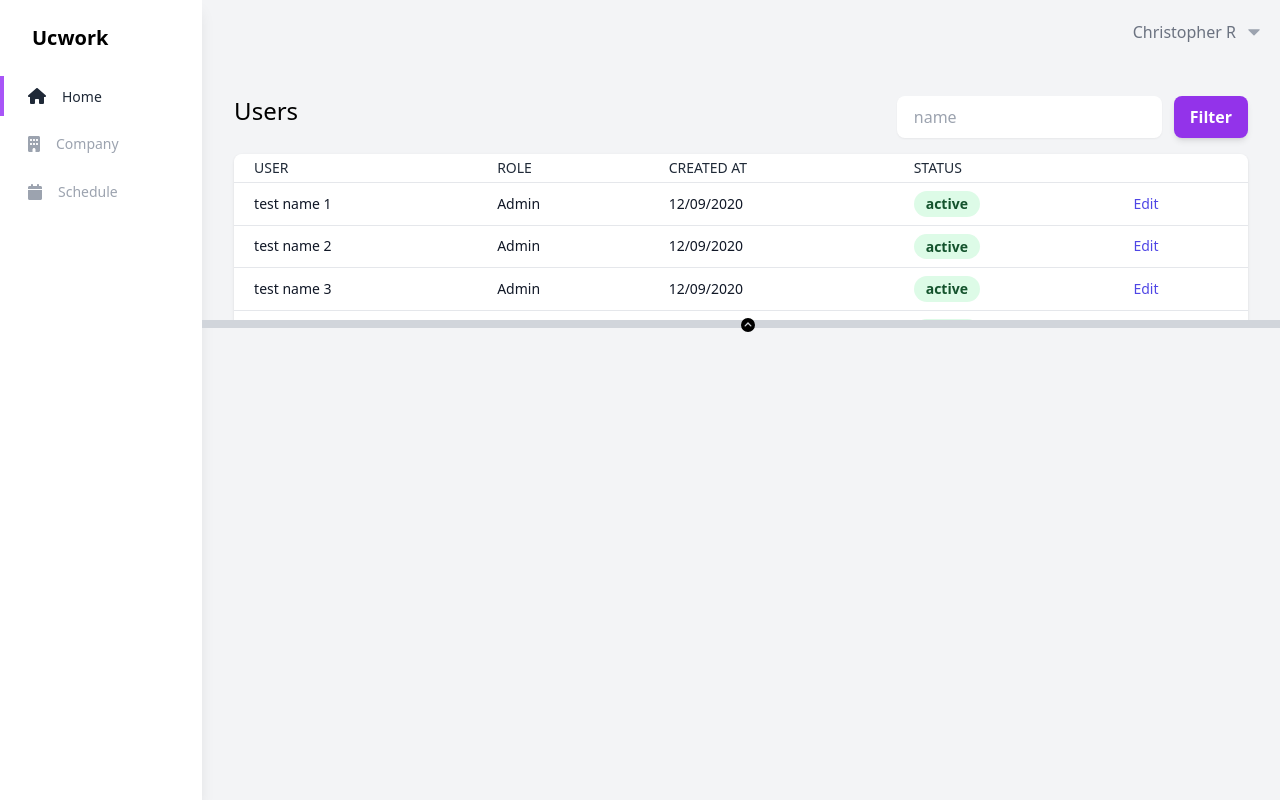
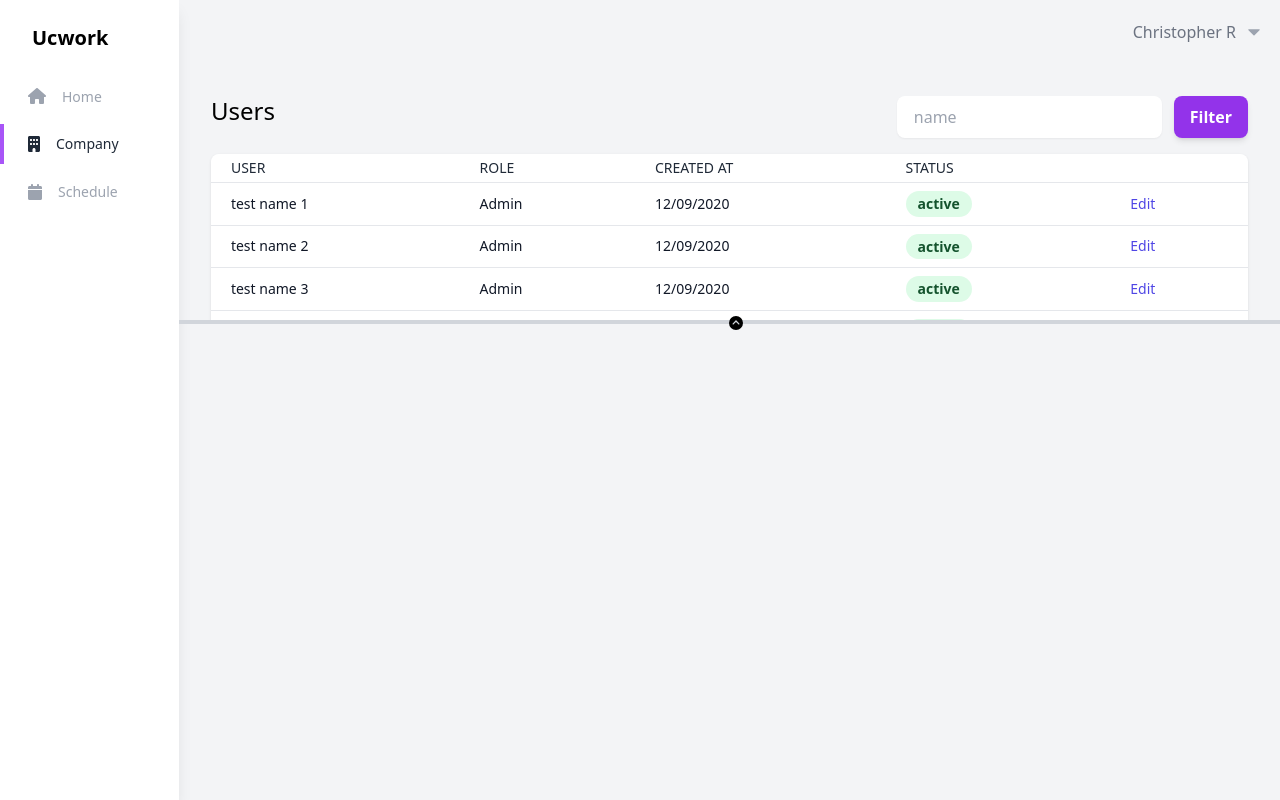
Before and after one commit to shintaro-uchiyama/web-app-sample, a React (Create React App) app in the folder src/web/: page /companies in a window 1280 px wide. Built offline with nearby package versions, Linux system fonts and the light colour scheme.

Commit message:
adaptive link

```diff
--- a/src/web/src/components/pages/companies/index.tsx
+++ b/src/web/src/components/pages/companies/index.tsx
@@ -21,19 +21,20 @@ function Companies() {
       </div>
       <div
         ref={refs.resizerDivRef}
-        className="relative !mt-0 cursor-row-resize"
+        className="relative !mt-0 cursor-grab active:cursor-grabbing"
         onDrag={onDragHandler}
         onDragStart={(e) => {
           e.dataTransfer.setDragImage(blankImg, 0, 0);
         }}
+        onMouseMove={(e) => {}}
         draggable="true"
       >
-        <div className="bg-gray-300 h-2 z-0"></div>
+        <div className="bg-gray-300 h-1 z-0"></div>
         <FontAwesomeIcon
           icon={faCircleChevronUp}
           fill="currentColor"
           size="sm"
-          className="absolute top-[-2px] z-10"
+          className="absolute top-[-4px] z-10"
         />
       </div>
       <div ref={refs.lowerDivRef} className={`h-full !mt-0`}></div>
--- a/src/web/src/components/parts/navigations/SideMenu/index.tsx
+++ b/src/web/src/components/parts/navigations/SideMenu/index.tsx
@@ -4,12 +4,13 @@ import {
   faHome,
 } from "@fortawesome/free-solid-svg-icons";
 import { FontAwesomeIcon } from "@fortawesome/react-fontawesome";
-import { Link } from "react-router-dom";
+import { Link, useLocation } from "react-router-dom";
 
 function SideMenu() {
+  const location = useLocation();
   return (
-    <div className="h-screen hidden lg:block shadow-lg relative w-60">
-      <div className="bg-white h-full ">
+    <div className="h-screen hidden lg:block shadow-lg relative w-52">
+      <div className="bg-white h-full">
         <div className="flex items-center justify-start pt-6 ml-8">
           <p className="font-bold text-xl">Ucwork</p>
         </div>
@@ -17,7 +18,12 @@ function SideMenu() {
           <div>
             <Link
               className={`
-                w-full text-gray-800 flex items-center pl-6 p-2 my-2 transition-colors duration-200 justify-start border-l-4 border-purple-500`}
+                w-full flex items-center pl-6 p-2 my-2 transition-colors duration-200 justify-start border-l-4 ${
+                  location.pathname === "/"
+                    ? "text-gray-800 border-purple-500"
+                    : "text-gray-400 border-transparent hover:text-gray-800"
+                }
+              `}
               to="/"
             >
               <span className="text-left">
@@ -30,9 +36,13 @@ function SideMenu() {
               </span>
             </Link>
             <Link
-              className="
-                w-full text-gray-400 flex items-center pl-6 p-2 my-2 transition-colors duration-200 justify-start hover:text-gray-800 border-l-4 border-transparent
-              "
+              className={`
+                w-full flex items-center pl-6 p-2 my-2 transition-colors duration-200 justify-start border-l-4 ${
+                  location.pathname === "/companies"
+                    ? "text-gray-800 border-purple-500"
+                    : "text-gray-400 border-transparent hover:text-gray-800"
+                }
+              `}
               to="/companies"
             >
               <span className="text-left">
@@ -45,7 +55,13 @@ function SideMenu() {
               <span className="mx-4 text-sm font-normal">Company</span>
             </Link>
             <Link
-              className="w-full text-gray-400 flex items-center pl-6 p-2 my-2 transition-colors duration-200 justify-start hover:text-gray-800 border-l-4 border-transparent"
+              className={`
+                w-full flex items-center pl-6 p-2 my-2 transition-colors duration-200 justify-start border-l-4 ${
+                  location.pathname === "/schedule"
+                    ? "text-gray-800 border-purple-500"
+                    : "text-gray-400 border-transparent hover:text-gray-800"
+                }
+              `}
               to="/schedule"
             >
               <span className="text-left">
```
